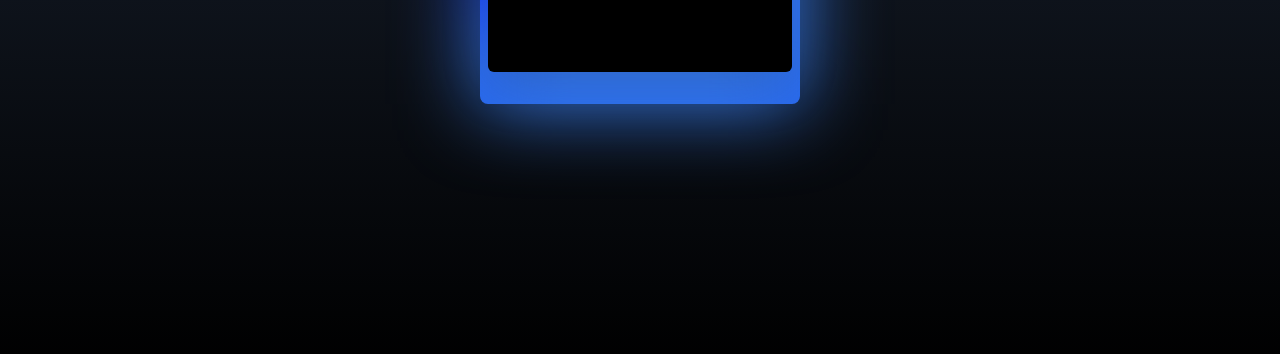
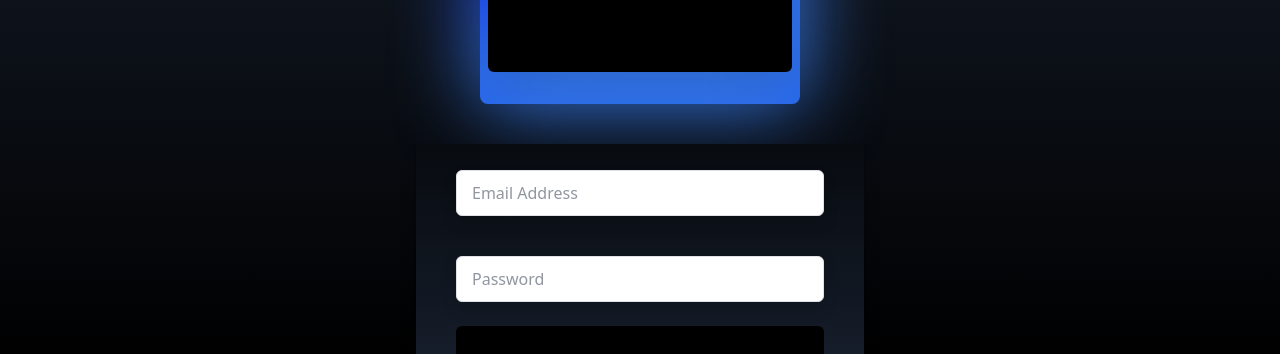
Before and after one commit to louitron/to-do_list_app, a Next.js app: page / in a window 1280 px wide. Shown: the part 432-786 px from the top of the page. Built offline with nearby package versions, Linux system fonts and the light colour scheme; no server answers.

Commit message:
built visual components for sign in/sign up

```diff
--- /dev/null
+++ b/src/components/auth/SignIn.jsx
@@ -0,0 +1,94 @@
+import { useState } from "react";
+import { signInWithEmailAndPassword } from "firebase/auth";
+import { auth } from "@/firebase";
+
+export const SignIn = () => {
+  const [email, setEmail] = useState("");
+  const [password, setPassword] = useState("");
+
+  const signIn = () => {
+    e.preventDefault();
+    signInWithEmailAndPassword(auth, email, password)
+      .then((userCredential) => {
+        console.log(userCredential);
+      })
+      .catch((error) => {
+        console.log(error);
+      });
+  };
+
+  return (
+    <div className="relative flex  flex-col justify-center overflow-hidden py-6 sm:py-12">
+      <div className="absolute inset-0 bg-center [mask-image:linear-gradient(180deg,white,rgba(255,255,255,0))]"></div>
+      <div className="relative mx-auto w-full max-w-md bg-gradient-to-b from-black to-slate-800 pt-10 pb-8 shadow-xl ring-1 ring-gray-900/5 sm:rounded-xl sm:px-10">
+        <div className="w-full">
+          <div className="text-center">
+            <h1 className="text-3xl font-semibold text-gray-300">
+              Welcome Back
+            </h1>
+            <p className="mt-2 text-gray-400">
+              Sign in below to access your account
+            </p>
+          </div>
+          <div className="mt-8">
+            <form action="" onSubmit={signIn}>
+              <div className="relative mt-10">
+                <input
+                  type="email"
+                  name="email"
+                  id="email"
+                  placeholder="Email Address"
+                  className="peer w-full rounded-md border border-gray-300 px-3 py-2.5 shadow shadow-gray-100 placeholder:text-transparent focus:border-gray-500 focus:outline-none"
+                  autoComplete="off"
+                  value={email}
+                  onChange={(e) => setEmail(e.target.value)}
+                />
+                <label
+                  htmlFor="email"
+                  className="pointer-events-none absolute -top-4 left-0 origin-left -translate-y-1/2 transform text-sm text-gray-800 opacity-75 transition-all duration-100 ease-in-out peer-placeholder-shown:top-1/2 peer-placeholder-shown:pl-4 peer-placeholder-shown:text-base peer-placeholder-shown:text-gray-500 peer-focus:-top-4 peer-focus:pl-0 peer-focus:text-sm peer-focus:text-gray-400"
+                >
+                  Email Address
+                </label>
+              </div>
+              <div className="relative mt-10">
+                <input
+                  type="password"
+                  name="password"
+                  id="password"
+                  placeholder="Password"
+                  value={password}
+                  onChange={(e) => setPassword(e.target.value)}
+                  className="peer peer w-full rounded-md border border-gray-300 px-3 py-2.5 shadow shadow-gray-100 placeholder:text-transparent focus:border-gray-500 focus:outline-none"
+                />
+                <label
+                  htmlFor="password"
+                  className="pointer-events-none absolute -top-4 left-0 origin-left -translate-y-1/2 transform text-sm text-gray-800 opacity-75 transition-all duration-100 ease-in-out peer-placeholder-shown:top-1/2 peer-placeholder-shown:pl-4 peer-placeholder-shown:text-base peer-placeholder-shown:text-gray-500 peer-focus:-top-4 peer-focus:pl-0 peer-focus:text-sm peer-focus:text-gray-400"
+                >
+                  Password
+                </label>
+              </div>
+              <div className="my-6">
+                <button
+                  type="submit"
+                  className="w-full rounded-md bg-black px-3 py-4 text-white focus:bg-gray-600 focus:outline-none"
+                >
+                  Sign In
+                </button>
+              </div>
+              <p className="text-center text-sm text-gray-500">
+                Don&#x27;t have an account yet?{" "}
+                <a
+                  href="#!"
+                  className="font-semibold text-gray-600 hover:underline focus:text-gray-800 focus:outline-none"
+                >
+                  Sign up
+                </a>
+                .
+              </p>
+            </form>
+          </div>
+        </div>
+      </div>
+    </div>
+  );
+};
--- /dev/null
+++ b/src/components/auth/SignUp.jsx
@@ -0,0 +1,60 @@
+export const SignUp = () => {
+  return (
+    <div className="relative flex  flex-col justify-center overflow-hidden py-6 sm:py-12">
+      <div className="absolute inset-0 bg-center [mask-image:linear-gradient(180deg,white,rgba(255,255,255,0))]"></div>
+      <div className="relative mx-auto w-full max-w-md bg-gradient-to-b from-black to-slate-800 pt-10 pb-8 shadow-xl ring-1 ring-gray-900/5 sm:rounded-xl sm:px-10">
+        <div className="w-full">
+          <div className="text-center">
+            <h1 className="text-3xl font-semibold text-gray-300">Welcome!</h1>
+            <p className="mt-2 text-gray-400">
+              Sign up below to create your account
+            </p>
+          </div>
+          <div className="mt-8">
+            <form action="">
+              <div className="relative mt-10">
+                <input
+                  type="email"
+                  name="email"
+                  id="email"
+                  placeholder="Email Address"
+                  className="peer w-full rounded-md border border-gray-300 px-3 py-2.5 shadow shadow-gray-100 placeholder:text-transparent focus:border-gray-500 focus:outline-none"
+                  autoComplete="off"
+                />
+                <label
+                  htmlFor="email"
+                  className="pointer-events-none absolute -top-4 left-0 origin-left -translate-y-1/2 transform text-sm text-gray-800 opacity-75 transition-all duration-100 ease-in-out peer-placeholder-shown:top-1/2 peer-placeholder-shown:pl-4 peer-placeholder-shown:text-base peer-placeholder-shown:text-gray-500 peer-focus:-top-4 peer-focus:pl-0 peer-focus:text-sm peer-focus:text-gray-400"
+                >
+                  Email Address
+                </label>
+              </div>
+              <div className="relative mt-10">
+                <input
+                  type="password"
+                  name="password"
+                  id="password"
+                  placeholder="Password"
+                  className="peer peer w-full rounded-md border border-gray-300 px-3 py-2.5 shadow shadow-gray-100 placeholder:text-transparent focus:border-gray-500 focus:outline-none"
+                />
+                <label
+                  htmlFor="password"
+                  className="pointer-events-none absolute -top-4 left-0 origin-left -translate-y-1/2 transform text-sm text-gray-800 opacity-75 transition-all duration-100 ease-in-out peer-placeholder-shown:top-1/2 peer-placeholder-shown:pl-4 peer-placeholder-shown:text-base peer-placeholder-shown:text-gray-500 peer-focus:-top-4 peer-focus:pl-0 peer-focus:text-sm peer-focus:text-gray-400"
+                >
+                  Password
+                </label>
+              </div>
+              <div className="my-6">
+                <button
+                  type="submit"
+                  className="w-full rounded-md bg-black px-3 py-4 text-white focus:bg-gray-600 focus:outline-none"
+                >
+                  Sign up
+                </button>
+              </div>
+            </form>
+          </div>
+        </div>
+      </div>
+    </div>
+  );
+};
--- a/src/pages/index.jsx
+++ b/src/pages/index.jsx
@@ -1,11 +1,15 @@
 import React from "react";
 import { TabbedNav } from "@/components/TabbedNav";
+import { SignUp } from "@/components/auth/SignUp";
+import { SignIn } from "@/components/auth/SignIn";
 
 export default function Home() {
   return (
     <div>
       <div className="flex flex-col overflow-auto w-screen  h-screen bg-gradient-to-t from-black to-slate-800">
         <TabbedNav />
+        {/* <SignUp /> */}
+        <SignIn />
       </div>
     </div>
   );
```
Also changed, not shown: 1 other file (tests, documents, lock files or other folders).
